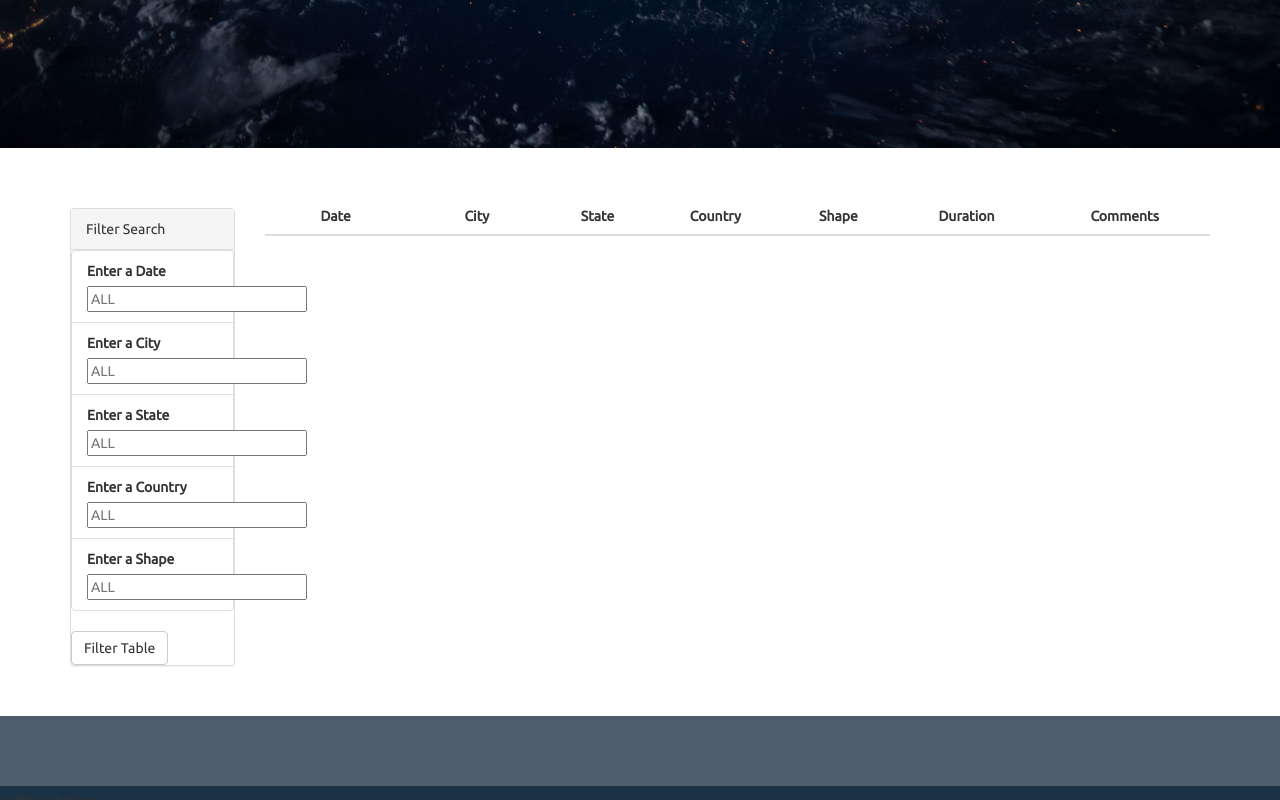
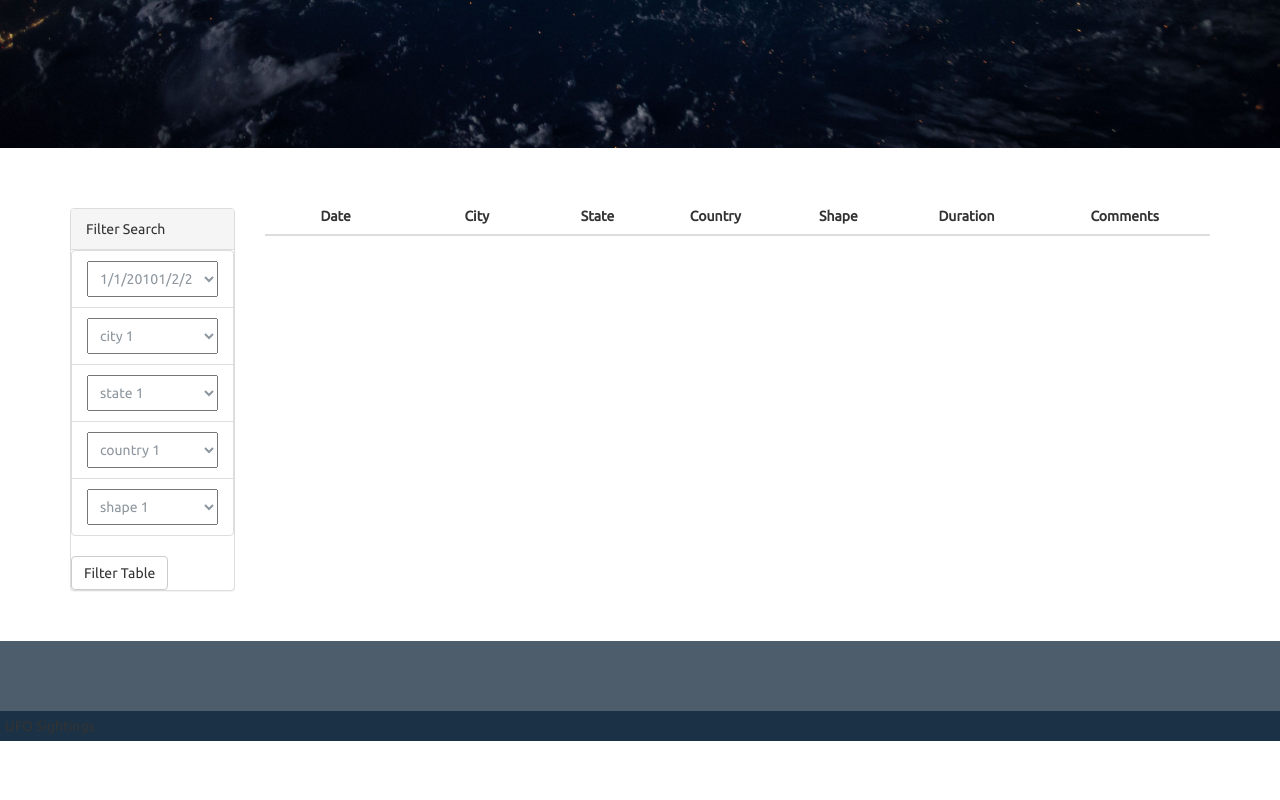
Before and after one commit to msfa12th/javascript-challenge, a plain HTML site: page UFO-level-2/index2.html in a window 1280 px wide. Shown: the part 464-1264 px from the top of the page. After the commit the page ends 1205 px from the top, so only its background shows below. Drawn offline with nearby package versions, Linux system fonts and the light colour scheme.

Commit message:
working on UFO2

```diff
--- a/UFO-level-2/index2.html
+++ b/UFO-level-2/index2.html
@@ -36,24 +36,49 @@
                   <div class="form-group">
                     <ul class="list-group" id="filters">
                       <li class="filter list-group-item">
-                        <label for="date">Enter a Date</label>
-                        <input class="form-date" id="datetime" type="text" placeholder="ALL">
+                          <select id="selectDate">
+                              <!-- <option>date 1</option> -->
+                              <!-- <option>date 2</option> -->
+                              <!-- <option>date 3</option> -->
+                            </select>
+                        <!-- <label for="date">Enter a Date</label>
+                        <input class="form-date" id="datetime" type="text" placeholder="ALL"> -->
                       </li>
                       <li class="filter list-group-item">
-                        <label for="date">Enter a City</label>
-                        <input class="form-city" id="city" type="text" placeholder="ALL">
+                          <select id="selCitySet">
+                              <option>city 1</option>
+                              <option>city 2</option>
+                              <option>city 3</option>
+                            </select>
+                        <!-- <label for="date">Enter a City</label> -->
+                        <!-- <input class="form-city" id="city" type="text" placeholder="ALL"> -->
                       </li>
                       <li class="filter list-group-item">
-                        <label for="date">Enter a State</label>
-                        <input class="form-state" id="state" type="text" placeholder="ALL">
+                          <select id="selStateSet">
+                              <option>state 1</option>
+                              <option>state 2</option>
+                              <option>state 3</option>
+                              </select>
+                        <!-- <label for="date">Enter a State</label> -->
+                        <!-- <input class="form-state" id="state" type="text" placeholder="ALL"> -->
                       </li>
                       <li class="filter list-group-item">
-                        <label for="date">Enter a Country</label>
-                        <input class="form-country" id="country" type="text" placeholder="ALL">
+                          <select id="selCountrySet">
+                              <option>country 1</option>
+                              <option>country 2</option>
+                              <option>country 3</option>
+                              </select>
+                        <!-- <label for="date">Enter a Country</label> -->
+                        <!-- <input class="form-country" id="country" type="text" placeholder="ALL"> -->
                       </li>
                       <li class="filter list-group-item">
-                        <label for="date">Enter a Shape</label>
-                        <input class="form-shape" id="shape" type="text" placeholder="ALL">
+                          <select id="selShapeSet">
+                              <option>shape 1</option>
+                              <option>shape 2</option>
+                              <option>shape 3</option>
+                              </select>
+                        <!-- <label for="date">Enter a Shape</label> -->
+                        <!-- <input class="form-shape" id="shape" type="text" placeholder="ALL"> -->
                       </li>
                     </ul>
 
--- a/UFO-level-2/static/js/app2.js
+++ b/UFO-level-2/static/js/app2.js
@@ -12,6 +12,13 @@ var unqCity = [...new Set(tableData.map(x => x.city))];
 var unqState = [...new Set(tableData.map(x => x.state))];
 var unqCountry = [...new Set(tableData.map(x => x.country))];
 var unqShape = [...new Set(tableData.map(x => x.shape))];
+
+var dateMenu = d3.select('#selectDate').append('option');
+dateMenu.selectAll('option')
+.data(unqDate)
+.enter()
+.append('option')
+.html(String);
 
 
 //Click handler
```
Also changed, not shown: UFO-level-2/static/js/app3.js (deleted, +0 -19 lines).
